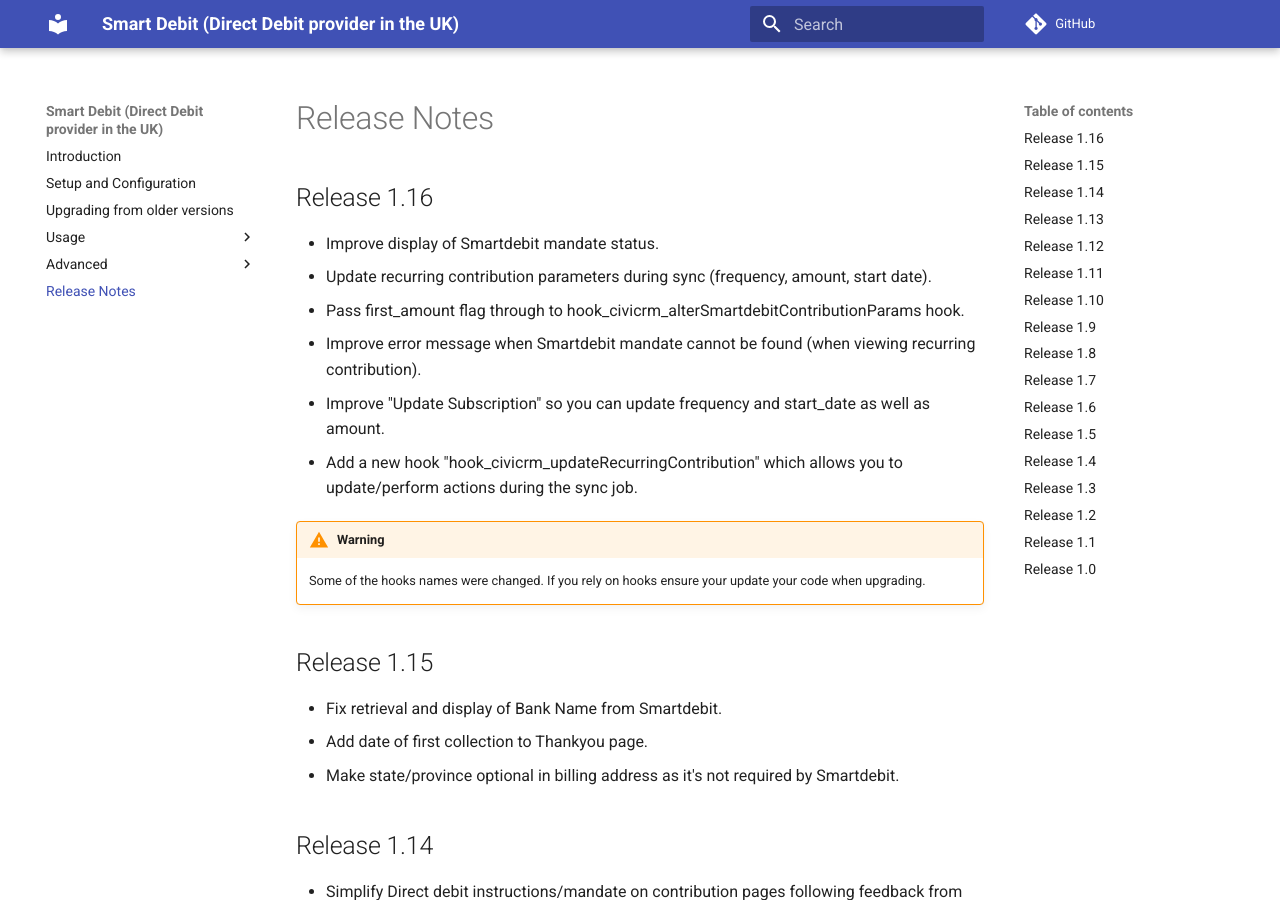
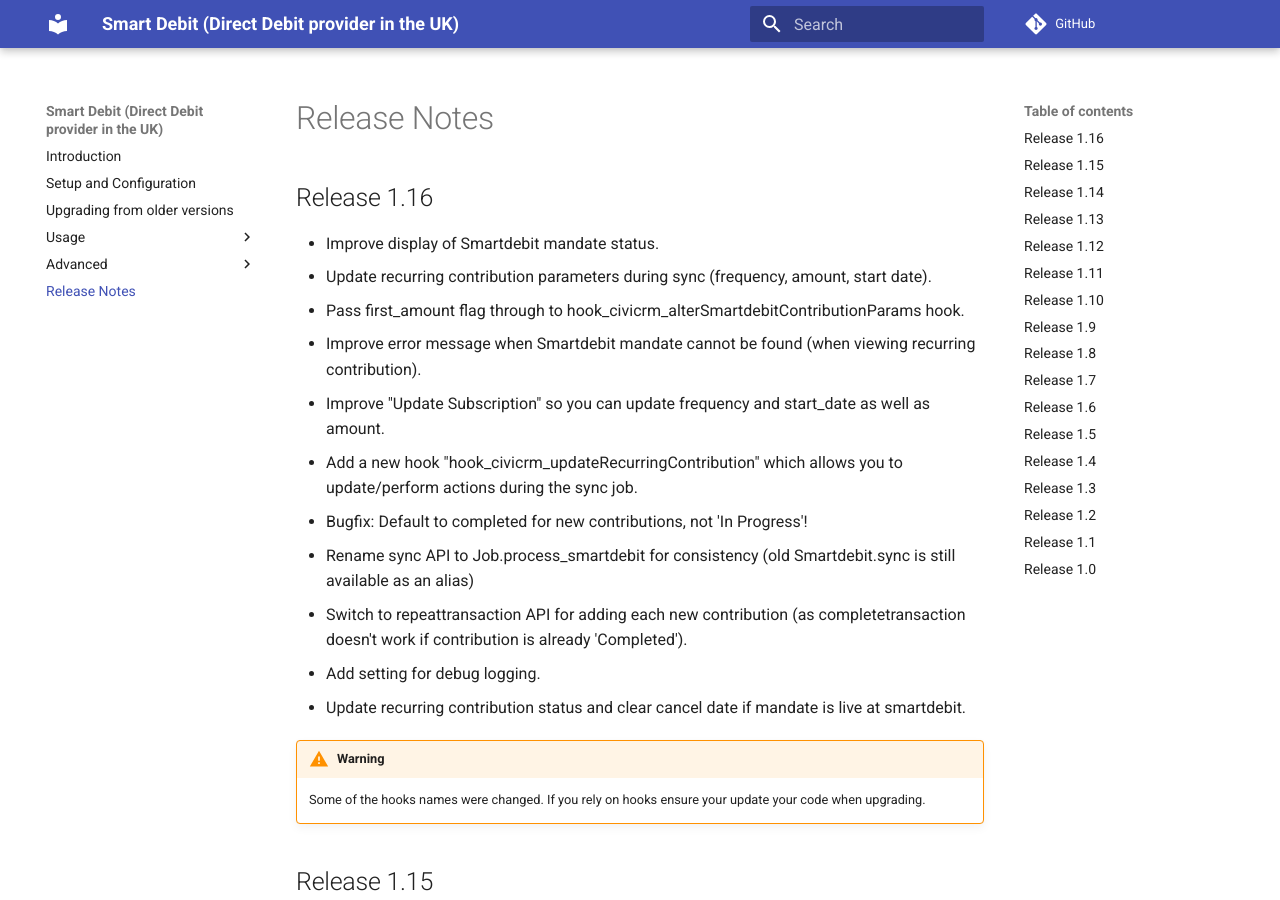
Before and after one commit to mattwire/org.civicrm.smartdebit, an MkDocs documentation site: the page built from docs/release/release_notes.md, in a window 1280 px wide and 900 px high. Built offline with MkDocs 1.6.1 and Material for MkDocs 9.7.7, drawn with Linux system fonts in a browser that asks for light colours; comment, search, counter and statistics services are not loaded; old or Windows-style settings are respelled for this version of MkDocs.

Commit message:
Update release notes

```diff
--- a/docs/release/release_notes.md
+++ b/docs/release/release_notes.md
@@ -6,6 +6,11 @@
 * Improve error message when Smartdebit mandate cannot be found (when viewing recurring contribution).
 * Improve "Update Subscription" so you can update frequency and start_date as well as amount.
 * Add a new hook "hook_civicrm_updateRecurringContribution" which allows you to update/perform actions during the sync job.
+* Bugfix: Default to completed for new contributions, not 'In Progress'!
+* Rename sync API to Job.process_smartdebit for consistency (old Smartdebit.sync is still available as an alias)
+* Switch to repeattransaction API for adding each new contribution (as completetransaction doesn't work if contribution is already 'Completed').
+* Add setting for debug logging.
+* Update recurring contribution status and clear cancel date if mandate is live at smartdebit.
 
 !!! warning
     Some of the hooks names were changed.  If you rely on hooks ensure your update your code when upgrading.
--- a/info.xml
+++ b/info.xml
@@ -15,7 +15,7 @@
     <url desc="Author">https://www.mjwconsult.co.uk</url>
     <url desc="Licensing">http://www.gnu.org/licenses/agpl-3.0.html</url>
   </urls>
-  <releaseDate>2017-12-04</releaseDate>
+  <releaseDate>2017-12-10</releaseDate>
   <version>1.16</version>
   <develStage>stable</develStage>
   <compatibility>
```
